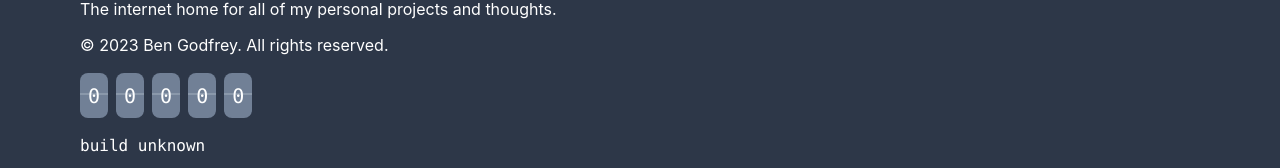
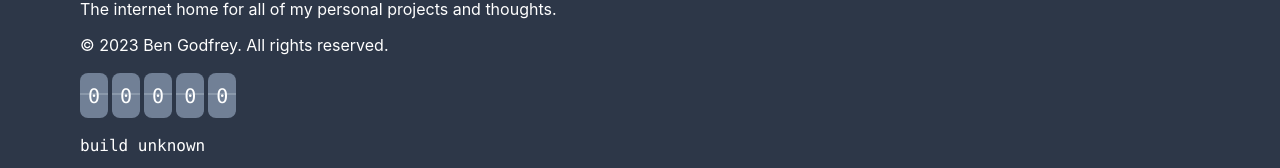
Before and after one commit to BenJetson/benjetson.github.io, a Next.js app in the folder next/: page / in a window 1280 px wide. Shown: the part 1667-1835 px from the top of the page. Built offline with nearby package versions, Linux system fonts and the light colour scheme; no server answers.

Commit message:
Reduce gap on hit counter. #193

```diff
--- a/next/components/counter.js
+++ b/next/components/counter.js
@@ -165,7 +165,7 @@ const Counter = () => {
 
   return (
     <>
-      <Box display="flex" gap={2} aria-hidden="true" my={4}>
+      <Box display="flex" gap={1} aria-hidden="true" my={4}>
         {digits.map((d, idx) => (
           <Digit value={d} key={idx} />
         ))}
```
